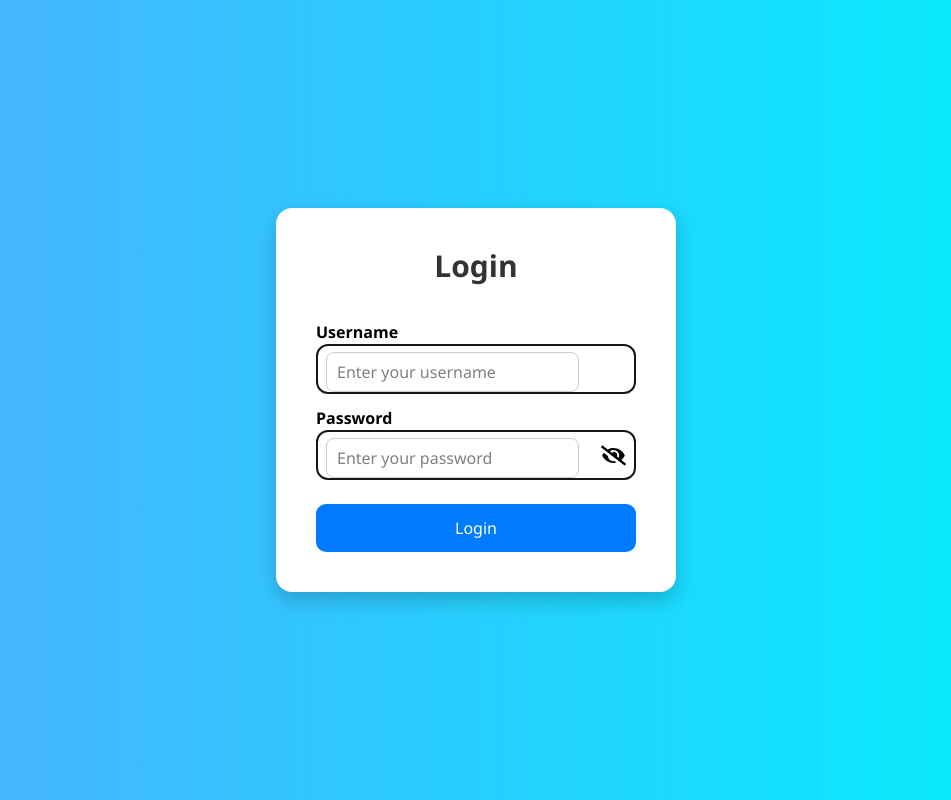
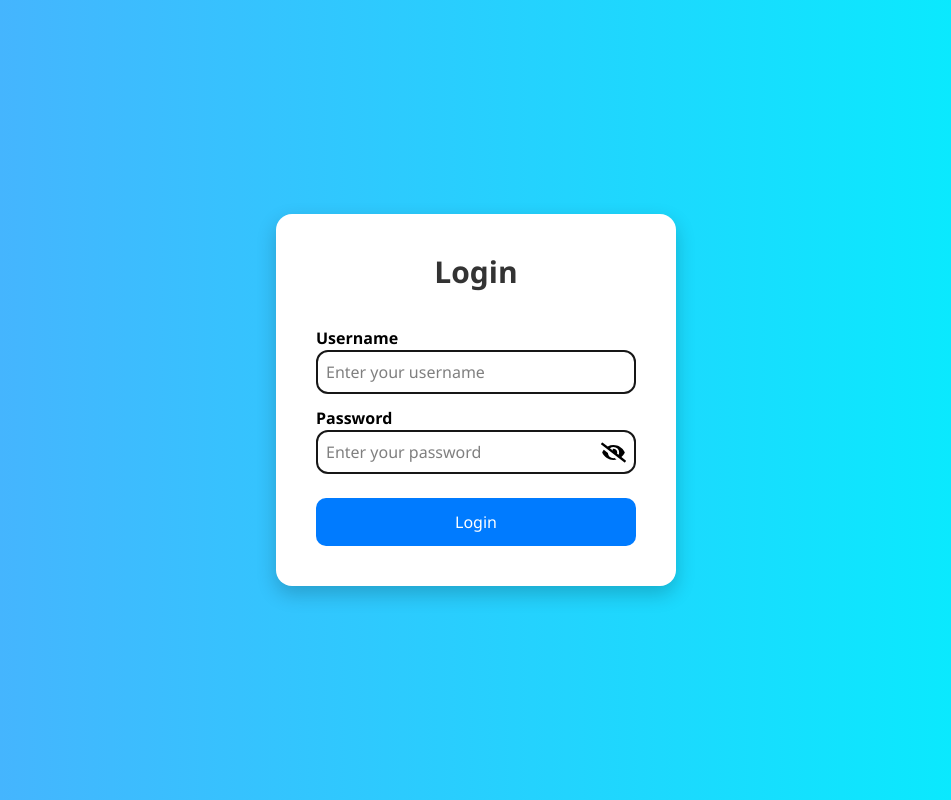
Before and after one commit to kompaaz/hostel-attendance-frontend, a Next.js app: page /login in a window 1280 px wide. Shown: the whole page, without its empty margins (164-1115 px from the left). Built offline with nearby package versions, Linux system fonts and the light colour scheme.

Commit message:
css of input temporarily disabled

```diff
--- a/app/styles/login.css
+++ b/app/styles/login.css
@@ -35,7 +35,15 @@ body {
   font-weight: bold;
 }
 
-.login-form input {
+/* .login-form input {
+  padding: 10px;
+  margin-top: 6px;
+  border: 1px solid #ccc;
+  border-radius: 8px;
+  outline: none;
+  transition: 0.3s;
+} */
+.login-username {
   padding: 10px;
   margin-top: 6px;
   border: 1px solid #ccc;
```
